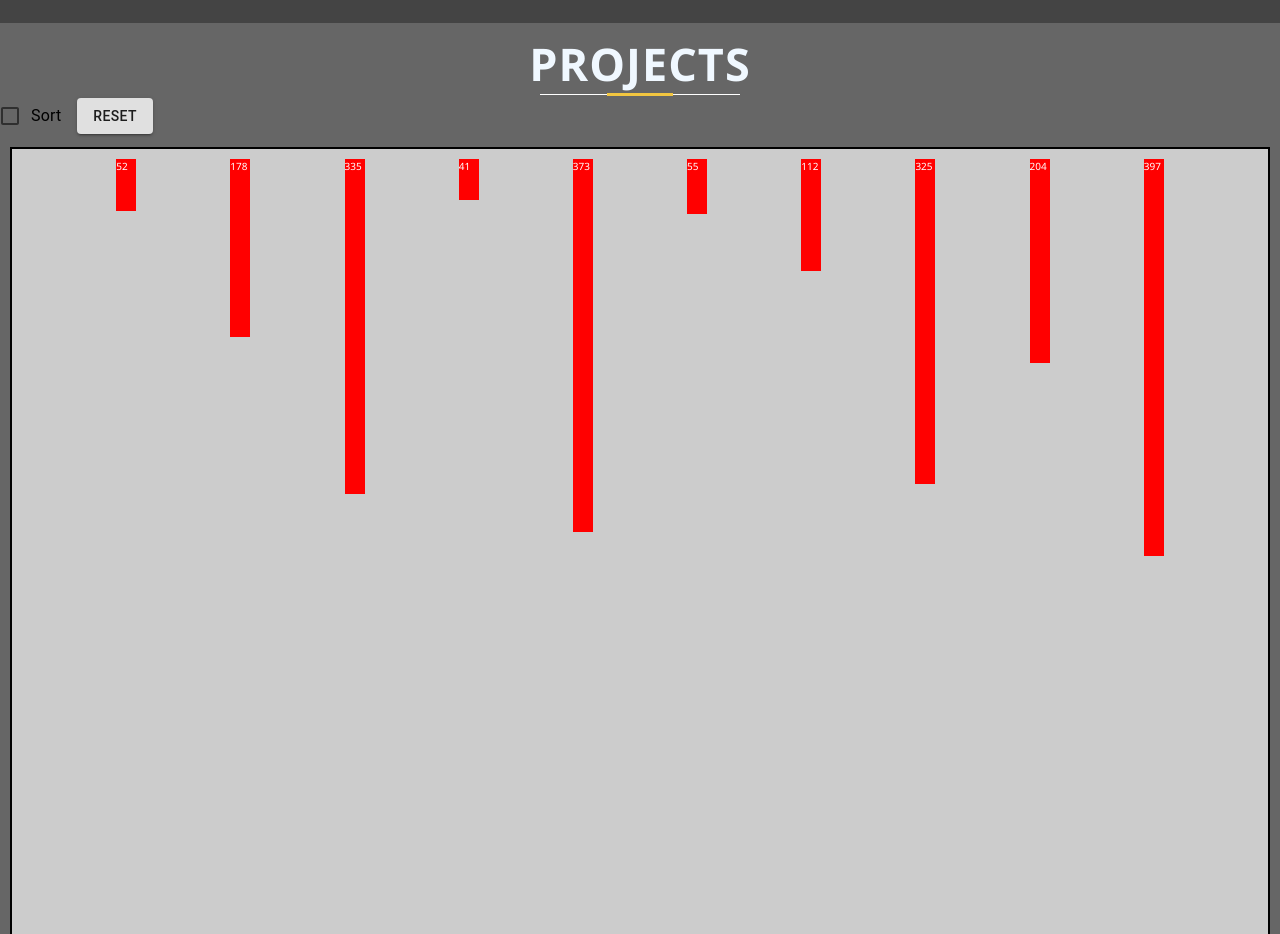
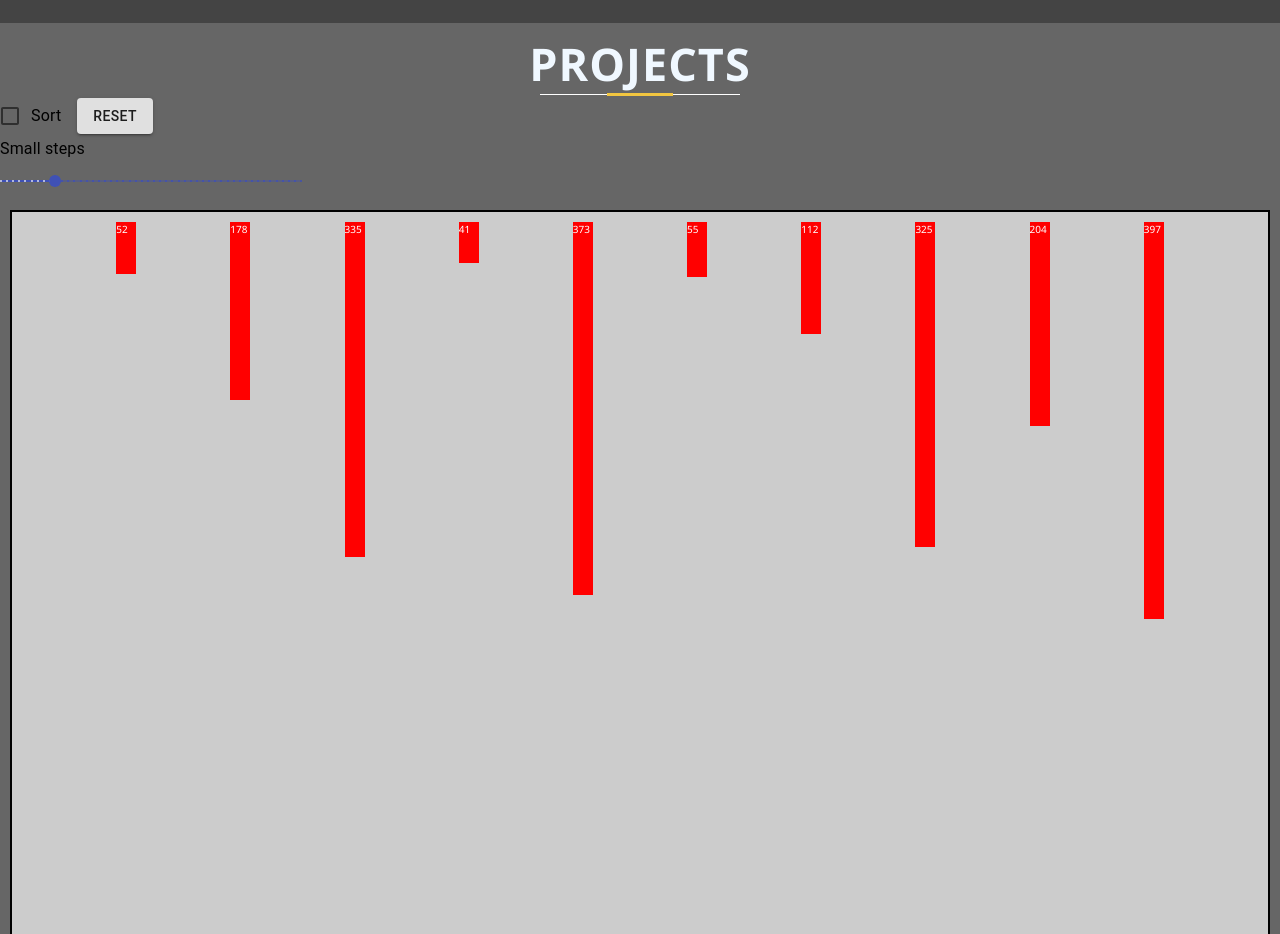
Before and after one commit to manishsencha/manishsencha.github.io, a React (Create React App) app: page / in a window 1280 px wide. Shown: the part 2020-2954 px from the top of the page. Built offline with nearby package versions, Linux system fonts and the light colour scheme; the HTML template or start-up script is replaced by a standard one.

Commit message:
added in projects #2

```diff
--- a/src/Components/Quicksort.js
+++ b/src/Components/Quicksort.js
@@ -1,31 +1,67 @@
-import { Button, Checkbox, FormControlLabel } from "@material-ui/core";
+import {
+  Button,
+  Checkbox,
+  FormControlLabel,
+  makeStyles,
+  Slider,
+  Typography,
+} from "@material-ui/core";
 import React, { useState, useEffect } from "react";
 
 import "../CSS/Quicksort.css";
 import Bar from "./Bar";
 
+const useStyles = makeStyles({
+  root: {
+    width: 300,
+  },
+});
+
+function valuetext(value) {
+  return `${value}C`
+}
 export default function Quicksort() {
+  const classes = useStyles();
+  const [val, changeVal ] = useState(10);
   const [arr, setArr] = useState(
     [...Array(10)].map(() => Math.floor(Math.random() * Math.floor(400)))
   );
   const [st, changeSt] = useState(false);
   return (
     <>
-    <FormControlLabel
-      control={<Checkbox onChange={()=> changeSt(!st)} />} label="Sort"/>
+      <FormControlLabel
+        control={<Checkbox onChange={() => changeSt(!st)} />}
+        label="Sort"
+      />
       <Button
         variant="contained"
         onClick={() =>
           setArr(
-            [...Array(10)].map(() =>
+            [...Array(val)].map(() =>
               Math.floor(Math.random() * Math.floor(400))
             )
           )
         }
       >
+
         Reset
       </Button>
-
+      <div className={classes.root}>
+        <Typography id="discrete-slider-small-steps" gutterBottom>
+          Small steps
+        </Typography>
+        <Slider
+          defaultValue={val}
+          getAriaValueText={valuetext}
+          aria-labelledby="discrete-slider-small-steps"
+          step={1}
+          marks
+          min={1}
+          max={50}
+          valueLabelDisplay="auto"
+          onChange ={(event, value)=>changeVal(value)}
+        />
+      </div>
       <div className="layout">
         {st
           ? arr
```
Also changed, not shown: 1 other file (tests, documents, lock files or other folders).
